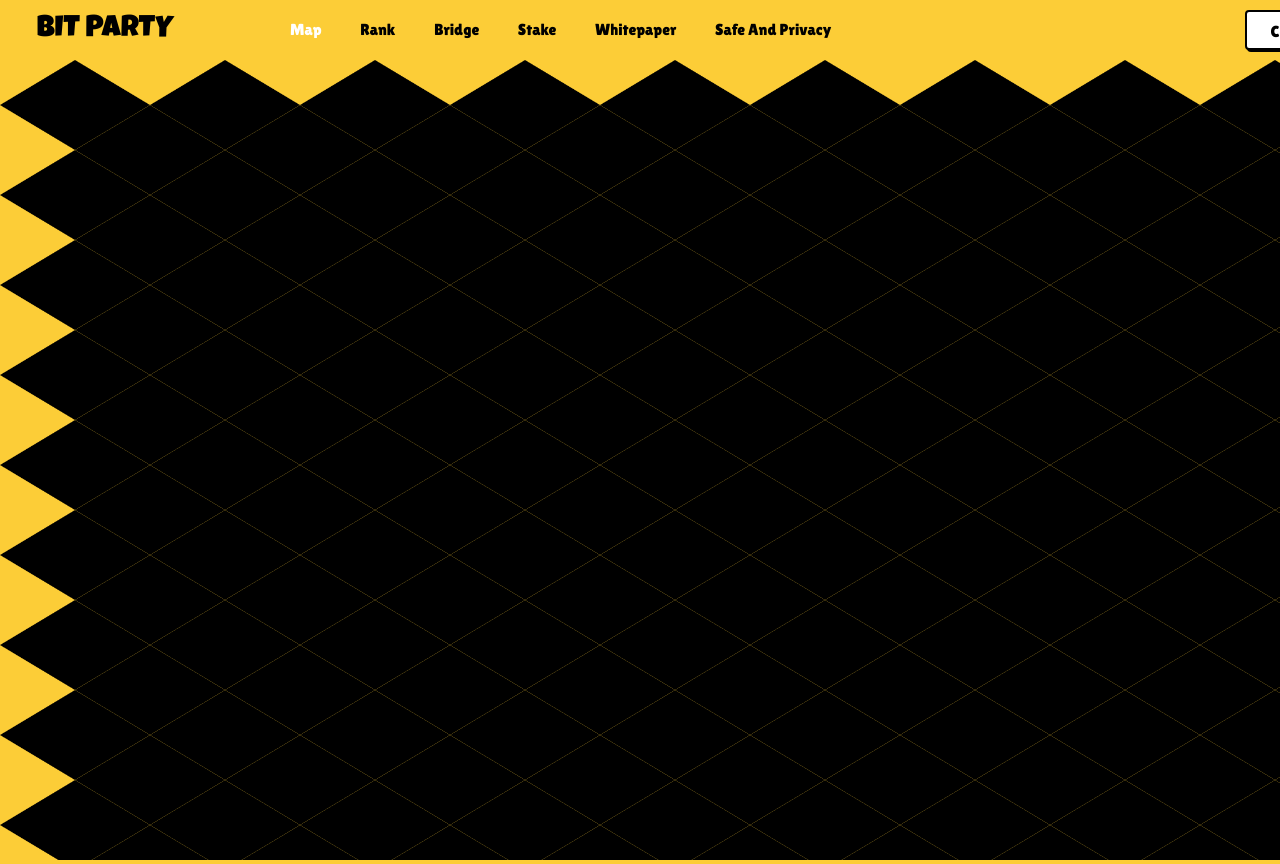
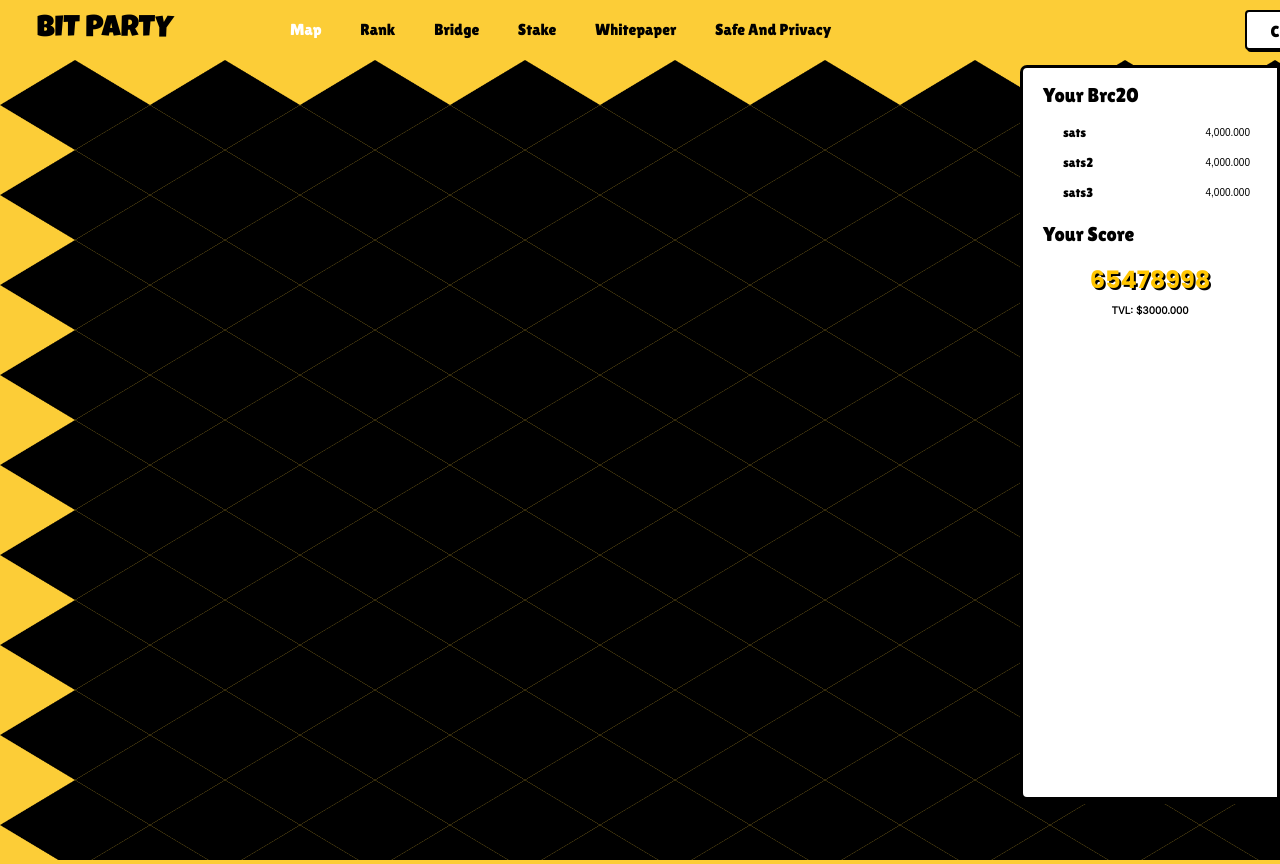
Before and after one commit to yuzhongtingtingerli/boxCatGame, a Vue app: page /map in a window 1280 px wide. Shown: the top 864 px of the page. Built offline with nearby package versions, Linux system fonts and the light colour scheme.

Commit message:
canvas-sidebar

```diff
--- /dev/null
+++ b/src/components/title.vue
@@ -0,0 +1,20 @@
+<template>
+  <div class="title">{{ title }}</div>
+</template>
+
+<script setup>
+import { defineProps } from "vue";
+/**
+ * 数据部分
+ */
+const porps = defineProps({
+  title: String,
+});
+</script>
+<style scoped lang="scss">
+.title {
+  font-size: 20px;
+  font-family: LilitaOne;
+  text-align: left;
+}
+</style>
--- a/src/style/font/font.css
+++ b/src/style/font/font.css
@@ -10,3 +10,15 @@
   font-weight: normal;
   font-style: normal;
 }
+@font-face {
+  font-family: Inter;
+  src: url("./Inter-VariableFont_slnt\,wght.ttf");
+  font-weight: normal;
+  font-style: normal;
+}
+@font-face {
+  font-family: Poppins;
+  src: url("./Poppins-Bold.ttf");
+  font-weight: normal;
+  font-style: normal;
+}
--- a/src/views/canvas/index.vue
+++ b/src/views/canvas/index.vue
@@ -1,6 +1,8 @@
-
 <template>
-  <canvas ref="canvasRef"></canvas>
+  <div class="canvas">
+    <canvas ref="canvasRef"></canvas>
+    <Sidebar />
+  </div>
 </template>
 
 <script setup>
@@ -14,6 +16,7 @@ import dialogBox from "../../assets/dialog_box.png";
 import talkingCat from "../../assets/walk_cat.gif";
 import { computeSize, getLocation, loadImage } from "./canvas";
 import { useMouse } from "./mouse";
+import Sidebar from "./sidebar/index.vue";
 const { canvasRef, scale, offsetX, offsetW, offsetY, offsetH } =
   useMouse(drawGrid);
 watch(scale, drawGrid);
@@ -129,6 +132,4 @@ onMounted(() => {
 });
 </script>
 
-
-<style scoped>
-</style>
+<style scoped></style>
--- /dev/null
+++ b/src/views/canvas/sidebar/groups.vue
@@ -0,0 +1,47 @@
+<template>
+  <div class="group"></div>
+</template>
+
+<script setup>
+import {
+  ref,
+  reactive,
+  toRefs,
+  onBeforeMount,
+  onMounted,
+  watchEffect,
+  computed,
+} from "vue";
+import { useStore } from "vuex";
+import { useRoute, useRouter } from "vue-router";
+/**
+ * 仓库
+ */
+const store = useStore();
+/**
+ * 路由对象
+ */
+const route = useRoute();
+/**
+ * 路由实例
+ */
+const router = useRouter();
+//console.log('1-开始创建组件-setup')
+/**
+ * 数据部分
+ */
+const data = reactive({});
+onBeforeMount(() => {
+  //console.log('2.组件挂载页面之前执行----onBeforeMount')
+});
+onMounted(() => {
+  //console.log('3.-组件挂载到页面之后执行-------onMounted')
+});
+watchEffect(() => {});
+// 使用toRefs解构
+// let { } = { ...toRefs(data) }
+defineExpose({
+  ...toRefs(data),
+});
+</script>
+<style scoped lang="less"></style>
--- /dev/null
+++ b/src/views/canvas/sidebar/index.vue
@@ -0,0 +1,69 @@
+<template>
+  <div class="Sidebar">
+    <YourBrc20 />
+    <YourScore />
+    <Joined />
+    <Groups />
+  </div>
+</template>
+
+<script setup>
+import {
+  ref,
+  reactive,
+  toRefs,
+  onBeforeMount,
+  onMounted,
+  watchEffect,
+  computed,
+} from "vue";
+import { useStore } from "vuex";
+import { useRoute, useRouter } from "vue-router";
+import YourBrc20 from "./yourBrc20.vue";
+import YourScore from "./yourScore.vue";
+import Joined from "./joined.vue";
+import Groups from "./groups.vue";
+/**
+ * 仓库
+ */
+const store = useStore();
+/**
+ * 路由对象
+ */
+const route = useRoute();
+/**
+ * 路由实例
+ */
+const router = useRouter();
+//console.log('1-开始创建组件-setup')
+/**
+ * 数据部分
+ */
+const data = reactive({});
+onBeforeMount(() => {
+  //console.log('2.组件挂载页面之前执行----onBeforeMount')
+});
+onMounted(() => {
+  //console.log('3.-组件挂载到页面之后执行-------onMounted')
+});
+watchEffect(() => {});
+// 使用toRefs解构
+// let { } = { ...toRefs(data) }
+defineExpose({
+  ...toRefs(data),
+});
+</script>
+<style scoped lang="scss">
+.Sidebar {
+  position: fixed;
+  top: 65px;
+  right: 0;
+  width: 260px;
+  height: 735px;
+  background-color: #fff;
+  border-radius: 7px 0px 0px 7px;
+  box-shadow: 4px 4px 0px 0px #000000;
+  border: 3px solid #000;
+  padding: 16px 20px;
+}
+</style>
--- /dev/null
+++ b/src/views/canvas/sidebar/joined.vue
@@ -0,0 +1,47 @@
+<template>
+  <div class="joined"></div>
+</template>
+
+<script setup>
+import {
+  ref,
+  reactive,
+  toRefs,
+  onBeforeMount,
+  onMounted,
+  watchEffect,
+  computed,
+} from "vue";
+import { useStore } from "vuex";
+import { useRoute, useRouter } from "vue-router";
+/**
+ * 仓库
+ */
+const store = useStore();
+/**
+ * 路由对象
+ */
+const route = useRoute();
+/**
+ * 路由实例
+ */
+const router = useRouter();
+//console.log('1-开始创建组件-setup')
+/**
+ * 数据部分
+ */
+const data = reactive({});
+onBeforeMount(() => {
+  //console.log('2.组件挂载页面之前执行----onBeforeMount')
+});
+onMounted(() => {
+  //console.log('3.-组件挂载到页面之后执行-------onMounted')
+});
+watchEffect(() => {});
+// 使用toRefs解构
+// let { } = { ...toRefs(data) }
+defineExpose({
+  ...toRefs(data),
+});
+</script>
+<style scoped lang="less"></style>
--- /dev/null
+++ b/src/views/canvas/sidebar/yourBrc20.vue
@@ -0,0 +1,115 @@
+<template>
+  <div class="YourBrc20">
+    <Title title="Your Brc20" />
+    <div class="list">
+      <div class="list-item" v-for="item in YourBrc" :key="item.name">
+        <div class="left">
+          <div class="img"></div>
+          <div class="name">{{ item.name }}</div>
+        </div>
+        <div class="score">{{ getMoney(item.score) }}</div>
+      </div>
+    </div>
+  </div>
+</template>
+
+<script setup>
+import {
+  ref,
+  reactive,
+  toRefs,
+  onBeforeMount,
+  onMounted,
+  watchEffect,
+  computed,
+} from "vue";
+import { useStore } from "vuex";
+import { useRoute, useRouter } from "vue-router";
+import Title from "@cps/title";
+import { getMoney } from "@/utils/Tools.js";
+/**
+ * 仓库
+ */
+const store = useStore();
+/**
+ * 路由对象
+ */
+const route = useRoute();
+/**
+ * 路由实例
+ */
+const router = useRouter();
+//console.log('1-开始创建组件-setup')
+/**
+ * 数据部分
+ */
+const YourBrc = [
+  {
+    img: "",
+    name: "sats",
+    score: "4000.000",
+  },
+  {
+    img: "",
+    name: "sats2",
+    score: "4000.000",
+  },
+  {
+    img: "",
+    name: "sats3",
+    score: "4000.000",
+  },
+  {
+    img: "",
+    name: "sats4",
+    score: "4000.000",
+  },
+  {
+    img: "",
+    name: "sats5",
+    score: "4000.000",
+  },
+];
+const data = reactive({});
+onBeforeMount(() => {
+  //console.log('2.组件挂载页面之前执行----onBeforeMount')
+});
+onMounted(() => {
+  //console.log('3.-组件挂载到页面之后执行-------onMounted')
+});
+watchEffect(() => {});
+// 使用toRefs解构
+// let { } = { ...toRefs(data) }
+defineExpose({
+  ...toRefs(data),
+});
+</script>
+<style scoped lang="scss">
+.list {
+  height: 106px;
+  padding-top: 16px;
+  padding-right: 7px;
+  overflow-y: scroll;
+  margin-bottom: 10px;
+  .list-item {
+    margin-bottom: 10px;
+    display: flex;
+    justify-content: space-between;
+    align-items: center;
+    height: 20px;
+    .left {
+      display: flex;
+      justify-self: start;
+      font-size: 13px;
+      font-family: LilitaOne;
+      font-weight: 400;
+      .img {
+        width: 20px;
+      }
+    }
+    .score {
+      font-size: 10px;
+    }
+  }
+}
+</style>
--- /dev/null
+++ b/src/views/canvas/sidebar/yourScore.vue
@@ -0,0 +1,82 @@
+<template>
+  <div class="YourScore">
+    <Title title="Your Score" />
+    <div class="PersonalTotalScore">{{ YourScore.PersonalTotalScore }}</div>
+    <div class="PersonalTotalTVL">TVL: ${{ YourScore.PersonalTotalTVL }}</div>
+  </div>
+</template>
+
+<script setup>
+import {
+  ref,
+  reactive,
+  toRefs,
+  onBeforeMount,
+  onMounted,
+  watchEffect,
+  computed,
+} from "vue";
+import { useStore } from "vuex";
+import { useRoute, useRouter } from "vue-router";
+import Title from "@cps/title";
+import { getMoney } from "@/utils/Tools.js";
+/**
+ * 仓库
+ */
+const store = useStore();
+/**
+ * 路由对象
+ */
+const route = useRoute();
+/**
+ * 路由实例
+ */
+const router = useRouter();
+//console.log('1-开始创建组件-setup')
+/**
+ * 数据部分
+ */
+const YourScore = {
+  PersonalTotalScore: "65478998",
+  PersonalTotalTVL: "3000.000",
+};
+const data = reactive({});
+onBeforeMount(() => {
+  //console.log('2.组件挂载页面之前执行----onBeforeMount')
+});
+onMounted(() => {
+  //console.log('3.-组件挂载到页面之后执行-------onMounted')
+});
+watchEffect(() => {});
+// 使用toRefs解构
+// let { } = { ...toRefs(data) }
+defineExpose({
+  ...toRefs(data),
+});
+</script>
+<style scoped lang="scss">
+.YourScore {
+  height: 102px;
+  .PersonalTotalScore {
+    text-align: center;
+    font-family: Poppins;
+    font-size: 24px;
+    font-weight: 700;
+    line-height: 36px;
+    letter-spacing: 0em;
+    color: #ffc500;
+    text-shadow: 2px 2px 0px #000;
+    margin-top: 16px;
+  }
+  .PersonalTotalTVL {
+    font-family: Inter;
+    font-size: 10px;
+    font-weight: 700;
+    line-height: 12px;
+    letter-spacing: 0em;
+    text-align: center;
+    margin-top: 6px;
+    margin-bottom: 20px;
+  }
+}
+</style>
--- a/src/views/rank/corpsRanking.vue
+++ b/src/views/rank/corpsRanking.vue
@@ -161,10 +161,11 @@ defineExpose({
       justify-content: space-between;
       align-items: center;
       // padding: 10px 0;
-      text-shadow: 2px 2px 2px #000;
+      text-shadow: 1px 1px 0px #000;
       font-weight: 900;
       padding-right: 20px;
       padding-left: 6px;
+      font-family: Inter;
       .ranking {
         position: absolute;
         top: 0;
--- a/vite.config.js
+++ b/vite.config.js
@@ -2,7 +2,7 @@ import { defineConfig } from "vite";
 import Components from "unplugin-vue-components/vite";
 import { AntDesignVueResolver } from "unplugin-vue-components/resolvers";
 import vue from "@vitejs/plugin-vue";
-
+import path from "path";
 // https://vitejs.dev/config/
 export default defineConfig({
   plugins: [
@@ -15,4 +15,20 @@ export default defineConfig({
       ],
     }),
   ],
+  resolve: {
+    alias: {
+      "@": path.resolve(__dirname, "./src"),
+      "@css": path.resolve(__dirname, "./src/assets/css"),
+      "@cps": path.resolve(__dirname, "./src/components"),
+      "@img": path.resolve(__dirname, "./src/assets/img"),
+      "@hooks": path.resolve(__dirname, "./src/hooks"),
+      "@store": path.resolve(__dirname, "./src/store"),
+      "@contApi": path.resolve(__dirname, "./src/contractsApi"),
+      "@tools": path.resolve(__dirname, "./src/utils/tools"),
+      "vue-i18n": "vue-i18n/dist/vue-i18n.cjs.js",
+    },
+
+    // import时省略后缀
+    extensions: [".js", ".ts", ".jsx", ".tsx", ".json", ".vue", ".mjs"],
+  },
 });
```
Also changed, not shown: src/style/font/Inter-VariableFont_slnt,wght.ttf (added), src/style/font/Poppins-Bold.ttf (added).
